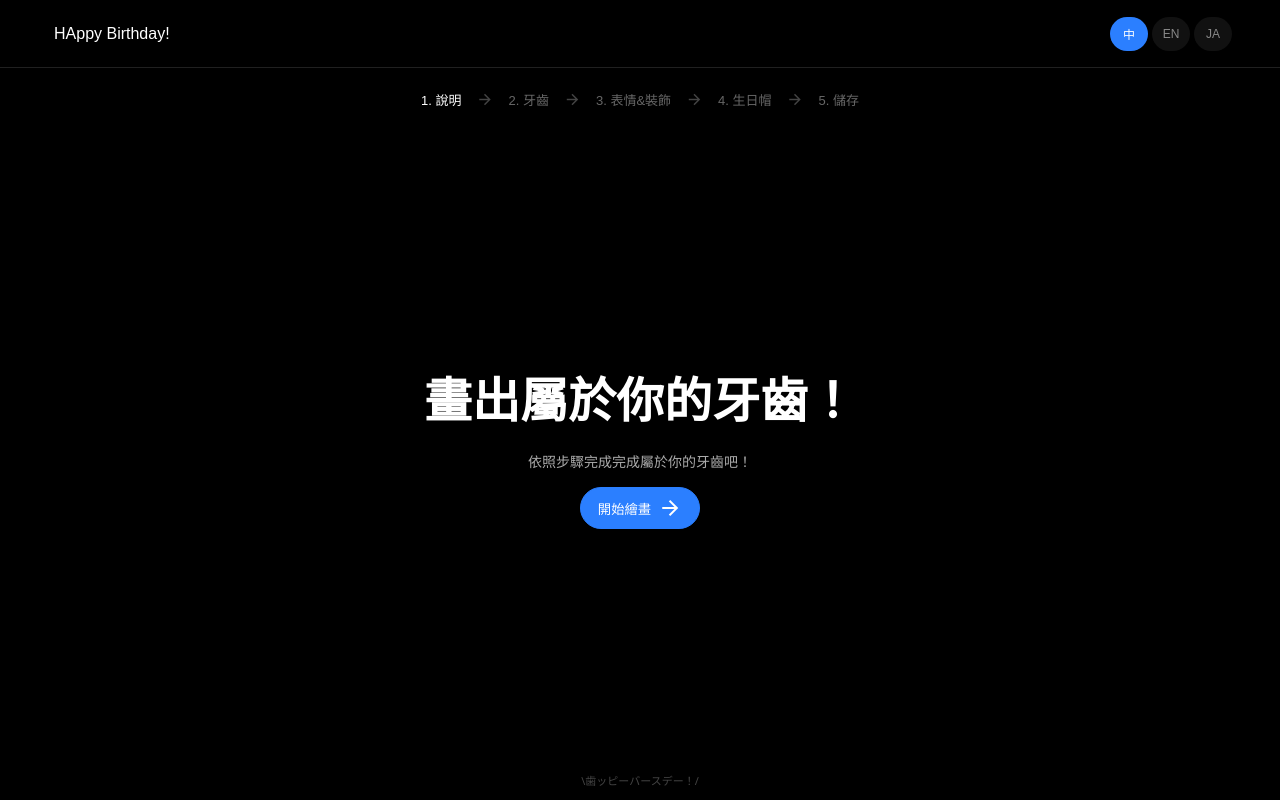
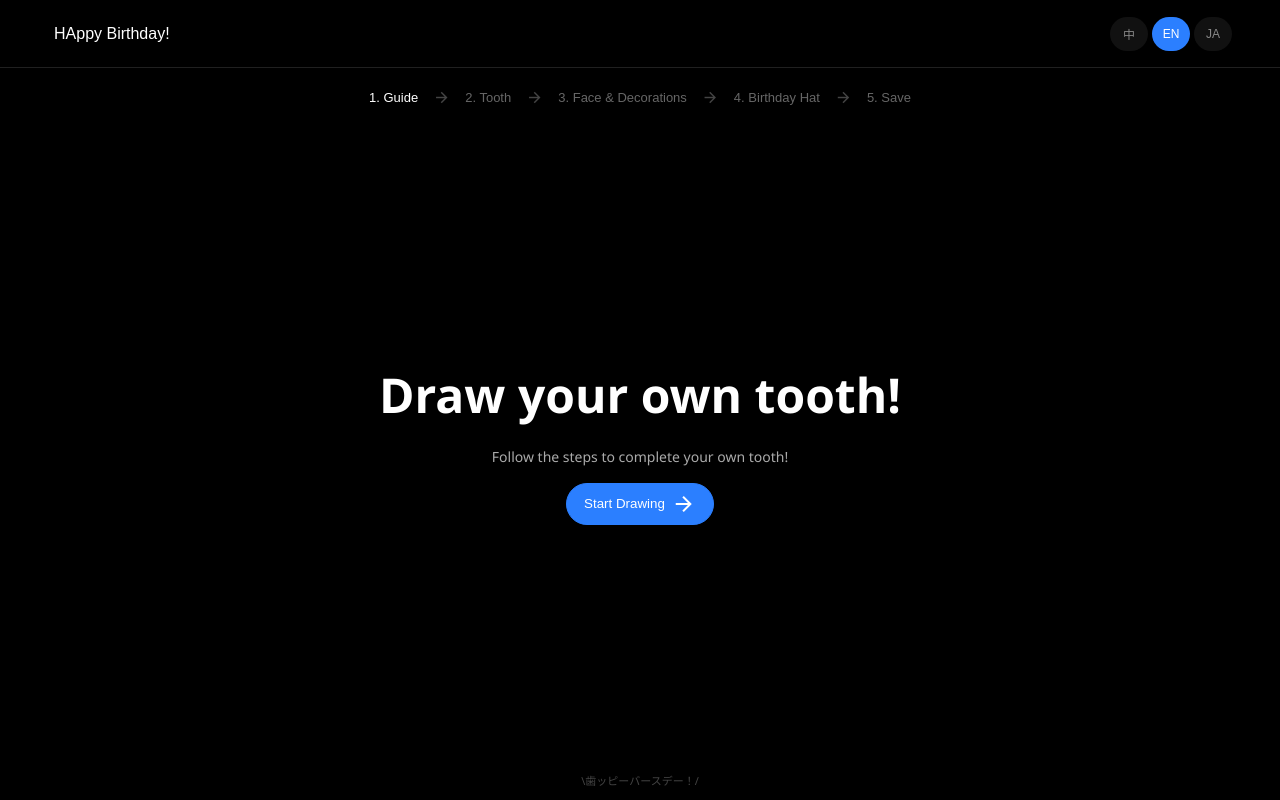
Before and after one commit to AdoLuv-ADOvO/HAppy-Birthday, a React (Vite) app: page / in a window 1280 px wide. Built offline with nearby package versions, Linux system fonts and the light colour scheme; a web font is replaced by a local one.

Commit message:
Add system language detection

```diff
--- a/src/App.tsx
+++ b/src/App.tsx
@@ -246,8 +246,15 @@ function Icon({ children }: { children: string }) {
     return <span className="material-symbols-outlined">{children}</span>;
 }
 
+function detectLocale(): "zh" | "en" | "ja" {
+    const navLang = (navigator.language || "").toLowerCase();
+    if (navLang.startsWith("zh") || navLang.startsWith("zh-cn") || navLang.startsWith("zh-tw") || navLang.startsWith("zh-hk") || navLang.startsWith("zh-mo") || navLang.startsWith("zh-sg")) return "zh";
+    if (navLang.startsWith("ja")) return "ja";
+    return "en";
+}
+
 export default function App() {
-    const [lang, setLang] = useState<"zh" | "en" | "ja">("zh"),
+    const [lang, setLang] = useState<"zh" | "en" | "ja">(() => detectLocale()),
         [step, setStep] = useState(0),
         [tooth, setTooth] = useState(""),
         [faces, setFaces] = useState<{ d: string; c: Color }[]>([]),
```
Also changed, not shown: 1 other file (tests, documents, lock files or other folders).
